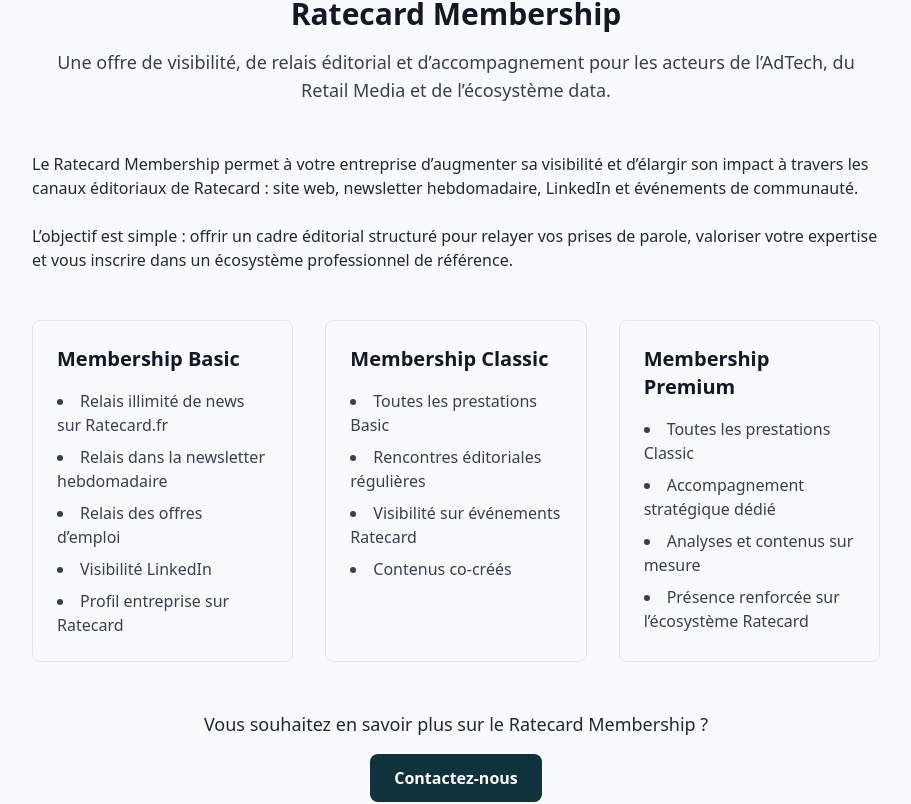
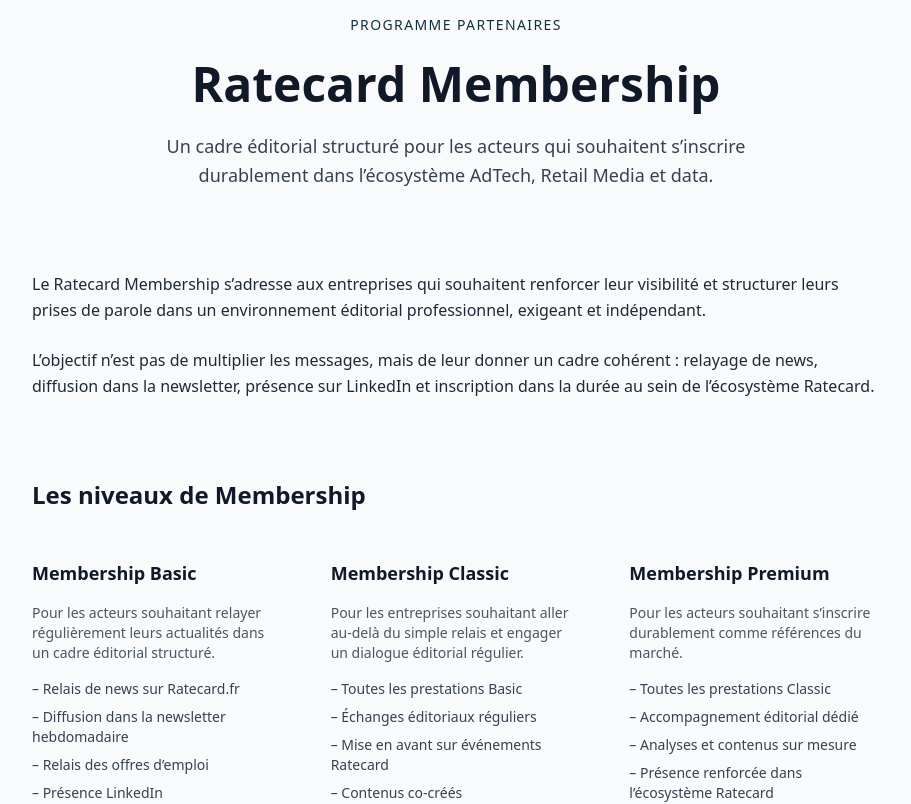
Before and after one commit to MisterFredo/ratecard, a Next.js app in the folder frontend/: page /membership in a window 1280 px wide. Shown: the part 157-961 px from the top of the page, without its empty margins (184-1095 px from the left). Built offline with nearby package versions, Linux system fonts and the light colour scheme; no server answers.

Commit message:
Update page.tsx

```diff
--- a/frontend/app/(public)/membership/page.tsx
+++ b/frontend/app/(public)/membership/page.tsx
@@ -4,86 +4,146 @@ import Link from "next/link";
 
 export default function MembershipPage() {
   return (
-    <div className="max-w-4xl mx-auto px-6 py-12 space-y-12">
+    <div className="max-w-4xl mx-auto px-6 py-16 space-y-20">
 
-      {/* HERO */}
-      <header className="text-center space-y-4">
-        <h1 className="text-3xl font-bold text-gray-900">
+      {/* =====================================================
+          HERO — POSITIONNEMENT
+      ===================================================== */}
+      <header className="text-center space-y-6">
+        <span className="text-sm uppercase tracking-widest text-ratecard-blue">
+          Programme partenaires
+        </span>
+
+        <h1 className="text-4xl md:text-5xl font-semibold text-gray-900">
           Ratecard Membership
         </h1>
 
-        <p className="text-lg text-gray-700">
-          Une offre de visibilité, de relais éditorial et d’accompagnement
-          pour les acteurs de l’AdTech, du Retail Media et de l’écosystème data.
+        <p className="max-w-2xl mx-auto text-lg text-gray-700 leading-relaxed">
+          Un cadre éditorial structuré pour les acteurs qui souhaitent
+          s’inscrire durablement dans l’écosystème AdTech, Retail Media
+          et data.
         </p>
       </header>
 
-      {/* INTRO */}
-      <section className="space-y-6">
-        <p className="text-gray-800">
-          Le Ratecard Membership permet à votre entreprise d’augmenter sa visibilité
-          et d’élargir son impact à travers les canaux éditoriaux de Ratecard :
-          site web, newsletter hebdomadaire, LinkedIn et événements de communauté.
+      {/* =====================================================
+          INTRO — INTENTION
+      ===================================================== */}
+      <section className="space-y-6 text-gray-800 leading-relaxed">
+        <p>
+          Le Ratecard Membership s’adresse aux entreprises qui souhaitent
+          renforcer leur visibilité et structurer leurs prises de parole
+          dans un environnement éditorial professionnel, exigeant et
+          indépendant.
         </p>
 
-        <p className="text-gray-800">
-          L’objectif est simple : offrir un cadre éditorial structuré pour relayer
-          vos prises de parole, valoriser votre expertise et vous inscrire dans
-          un écosystème professionnel de référence.
+        <p>
+          L’objectif n’est pas de multiplier les messages, mais de leur
+          donner un cadre cohérent : relayage de news, diffusion dans la
+          newsletter, présence sur LinkedIn et inscription dans la durée
+          au sein de l’écosystème Ratecard.
         </p>
       </section>
 
-      {/* OFFRES */}
-      <section className="grid gap-8 md:grid-cols-3">
-        <div className="border border-gray-200 rounded-lg p-6 space-y-4">
-          <h2 className="text-xl font-semibold text-gray-900">
+      {/* =====================================================
+          OFFRES — PRÉSENTATION ÉDITORIALE
+      ===================================================== */}
+      <section className="space-y-12">
+        <h2 className="text-2xl font-semibold text-gray-900">
+          Les niveaux de Membership
+        </h2>
+
+        <div className="grid gap-12 md:grid-cols-3">
+
+          {/* BASIC */}
+          <div className="space-y-4">
+            <h3 className="text-lg font-semibold text-gray-900">
               Membership Basic
-          </h2>
-          <ul className="list-disc list-inside text-gray-700 space-y-2">
-            <li>Relais illimité de news sur Ratecard.fr</li>
-            <li>Relais dans la newsletter hebdomadaire</li>
-            <li>Relais des offres d’emploi</li>
-            <li>Visibilité LinkedIn</li>
-            <li>Profil entreprise sur Ratecard</li>
+            </h3>
+
+            <p className="text-sm text-gray-600">
+              Pour les acteurs souhaitant relayer régulièrement
+              leurs actualités dans un cadre éditorial structuré.
+            </p>
+
+            <ul className="space-y-2 text-sm text-gray-700">
+              <li>– Relais de news sur Ratecard.fr</li>
+              <li>– Diffusion dans la newsletter hebdomadaire</li>
+              <li>– Relais des offres d’emploi</li>
+              <li>– Présence LinkedIn</li>
+              <li>– Profil entreprise sur Ratecard</li>
             </ul>
           </div>
 
-        <div className="border border-gray-200 rounded-lg p-6 space-y-4">
-          <h2 className="text-xl font-semibold text-gray-900">
+          {/* CLASSIC */}
+          <div className="space-y-4">
+            <h3 className="text-lg font-semibold text-gray-900">
               Membership Classic
-          </h2>
-          <ul className="list-disc list-inside text-gray-700 space-y-2">
-            <li>Toutes les prestations Basic</li>
-            <li>Rencontres éditoriales régulières</li>
-            <li>Visibilité sur événements Ratecard</li>
-            <li>Contenus co-créés</li>
+            </h3>
+
+            <p className="text-sm text-gray-600">
+              Pour les entreprises souhaitant aller au-delà du simple
+              relais et engager un dialogue éditorial régulier.
+            </p>
+
+            <ul className="space-y-2 text-sm text-gray-700">
+              <li>– Toutes les prestations Basic</li>
+              <li>– Échanges éditoriaux réguliers</li>
+              <li>– Mise en avant sur événements Ratecard</li>
+              <li>– Contenus co-créés</li>
             </ul>
           </div>
 
-        <div className="border border-gray-200 rounded-lg p-6 space-y-4">
-          <h2 className="text-xl font-semibold text-gray-900">
+          {/* PREMIUM */}
+          <div className="space-y-4">
+            <h3 className="text-lg font-semibold text-gray-900">
               Membership Premium
-          </h2>
-          <ul className="list-disc list-inside text-gray-700 space-y-2">
-            <li>Toutes les prestations Classic</li>
-            <li>Accompagnement stratégique dédié</li>
-            <li>Analyses et contenus sur mesure</li>
-            <li>Présence renforcée sur l’écosystème Ratecard</li>
+            </h3>
+
+            <p className="text-sm text-gray-600">
+              Pour les acteurs souhaitant s’inscrire durablement
+              comme références du marché.
+            </p>
+
+            <ul className="space-y-2 text-sm text-gray-700">
+              <li>– Toutes les prestations Classic</li>
+              <li>– Accompagnement éditorial dédié</li>
+              <li>– Analyses et contenus sur mesure</li>
+              <li>– Présence renforcée dans l’écosystème Ratecard</li>
             </ul>
+          </div>
         </div>
       </section>
 
-      {/* CTA */}
-      <section className="text-center space-y-4">
+      {/* =====================================================
+          VALEUR — CRÉDIBILITÉ
+      ===================================================== */}
+      <section className="space-y-6 border-t pt-16">
+        <p className="text-sm text-gray-500">
+          Des acteurs AdTech, Retail Media et data font déjà partie
+          de l’écosystème Ratecard.
+        </p>
+
+        <p className="text-gray-700">
+          Solutions technologiques, agences, plateformes, éditeurs,
+          cabinets de conseil… Ratecard fédère des profils variés autour
+          d’une lecture commune du marché et d’un haut niveau
+          d’exigence éditoriale.
+        </p>
+      </section>
+
+      {/* =====================================================
+          CTA — CONVERSATION
+      ===================================================== */}
+      <section className="text-center space-y-4 pt-8">
         <p className="text-lg text-gray-800">
-          Vous souhaitez en savoir plus sur le Ratecard Membership ?
+          Vous souhaitez échanger sur le Ratecard Membership ?
         </p>
 
         <Link
           href="mailto:contact@ratecard.fr"
-          className="inline-block bg-ratecard-blue text-white font-semibold px-6 py-3 rounded-lg hover:bg-ratecard-blue/90 transition"
+          className="inline-block text-ratecard-blue font-medium hover:underline"
         >
-          Contactez-nous
+          Échanger avec l’équipe Ratecard →
         </Link>
       </section>
     </div>
```
Lines whose indentation alone changed are shown as unchanged.
